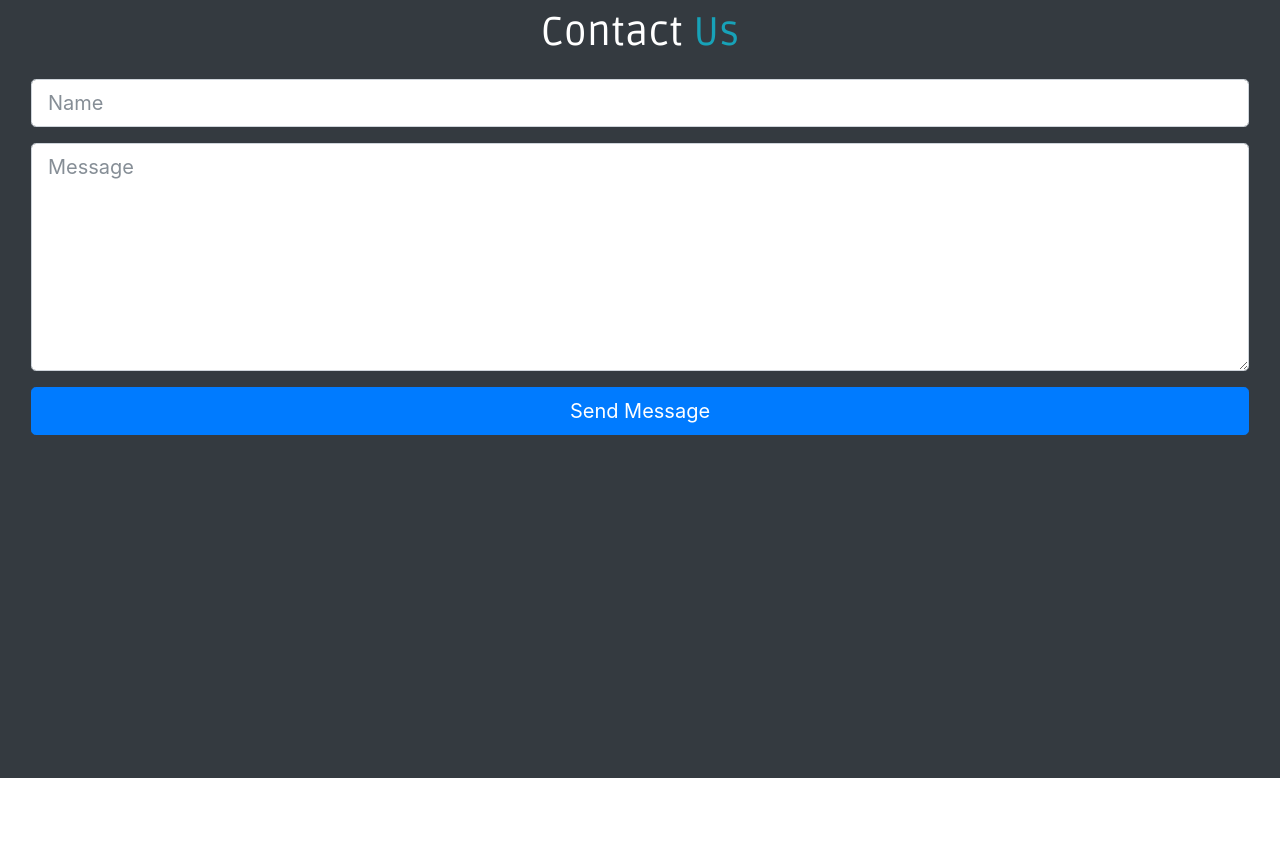
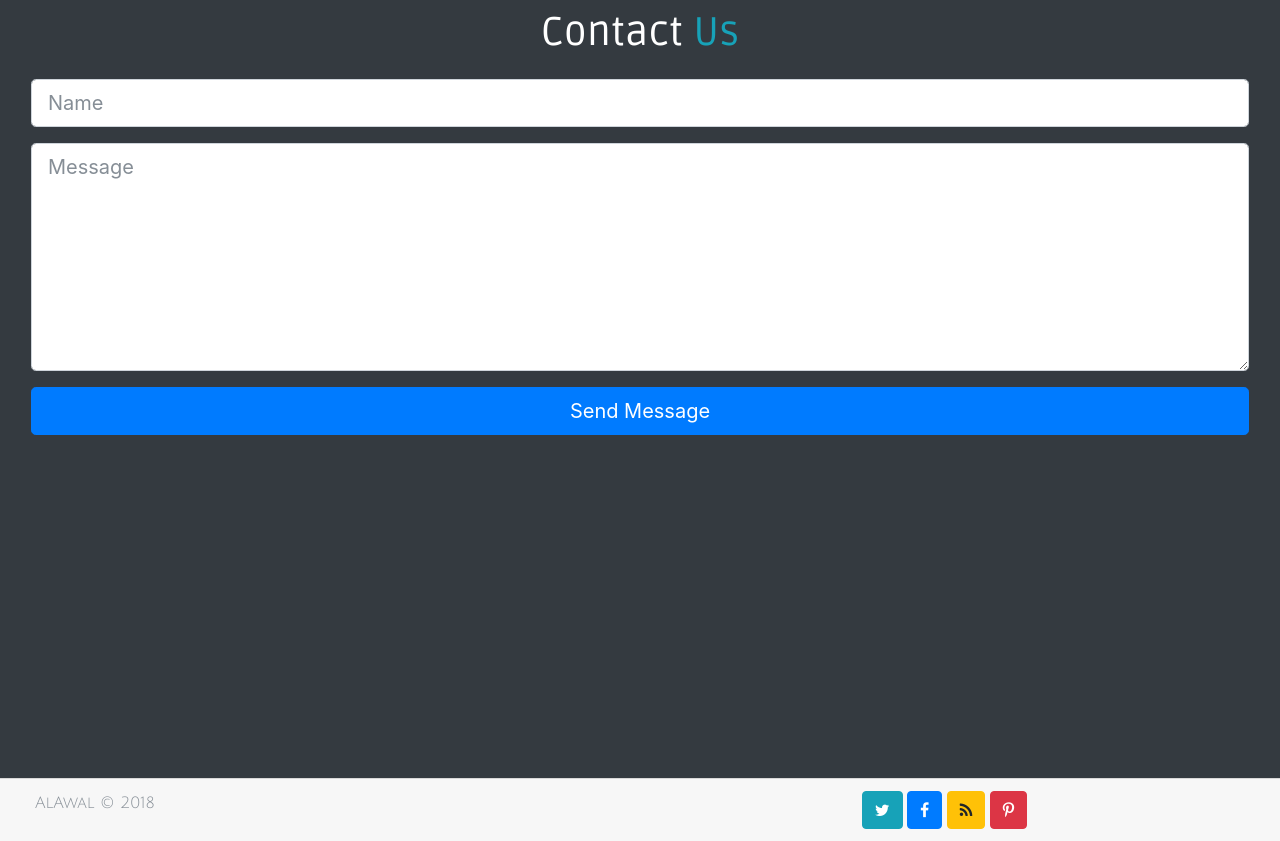
Before and after one commit to el3zahaby/Alawal, a plain HTML site: page index.html in a window 1280 px wide. Shown: the part 3222-4063 px from the top of the page. Before the commit the page ends 4000 px from the top, so only its background shows below. Drawn offline with Linux system fonts and the light colour scheme.

Commit message:
Add files via upload

```diff
--- a/index.html
+++ b/index.html
@@ -282,7 +282,7 @@
 
     <!-- Start Contact me-->
     <div id="contact">
-        <section class="bg-dark text-white">
+        <section class="bg-dark text-white notH">
             <div class="container-fluid">
                 <!-- section Title-->
                 <h1 class="modal-title text-center pb-3 F-ruda">Contact <span class="text-info">Us</span></h1>
@@ -303,6 +303,28 @@
     </div>
     <!-- End Contact me -->
 
+    <!-- Start footer Page-->
+    <footer class="card-footer text-muted">
+        <div class="container-fluid">
+            <div class="row ">
+                <div class="col-sm-8 F-julius">
+                    <!-- copyright-->
+                    AlAwal &copy; <span onload="$(this).text((new Date()).getFullYear())">2018</span>
+                </div>
+                <div class="col-sm-4">
+                    <!-- social media icons -->
+                    <a class="btn btn-info" href="#"><i class="fa fa-twitter" aria-hidden="true"></i></a>
+                    <a class="btn btn-primary" href="#"><i class="fa fa-facebook" aria-hidden="true"></i></a>
+                    <a class="btn btn-warning" href="#"><i class="fa fa-feed" aria-hidden="true"></i></a>
+                    <a class="btn btn-danger" href="#"><i class="fa fa-pinterest-p" aria-hidden="true"></i></a>
+
+                </div>
+            </div>
+        </div>
+    </footer>
+
+    <!-- End footer Page-->
+
 
     <!-- Bootstrap core JavaScript
 ================================================== -->
@@ -315,8 +337,7 @@
     <!-- Bootstrap js file -->
     <script src="js/custom-js.js"></script>
     <!-- custom js file -->
-    <script src="js/hideScrollimg.js"></script>
-    <!-- custom hideScrollimg js file -->
+
 
 
 
```
